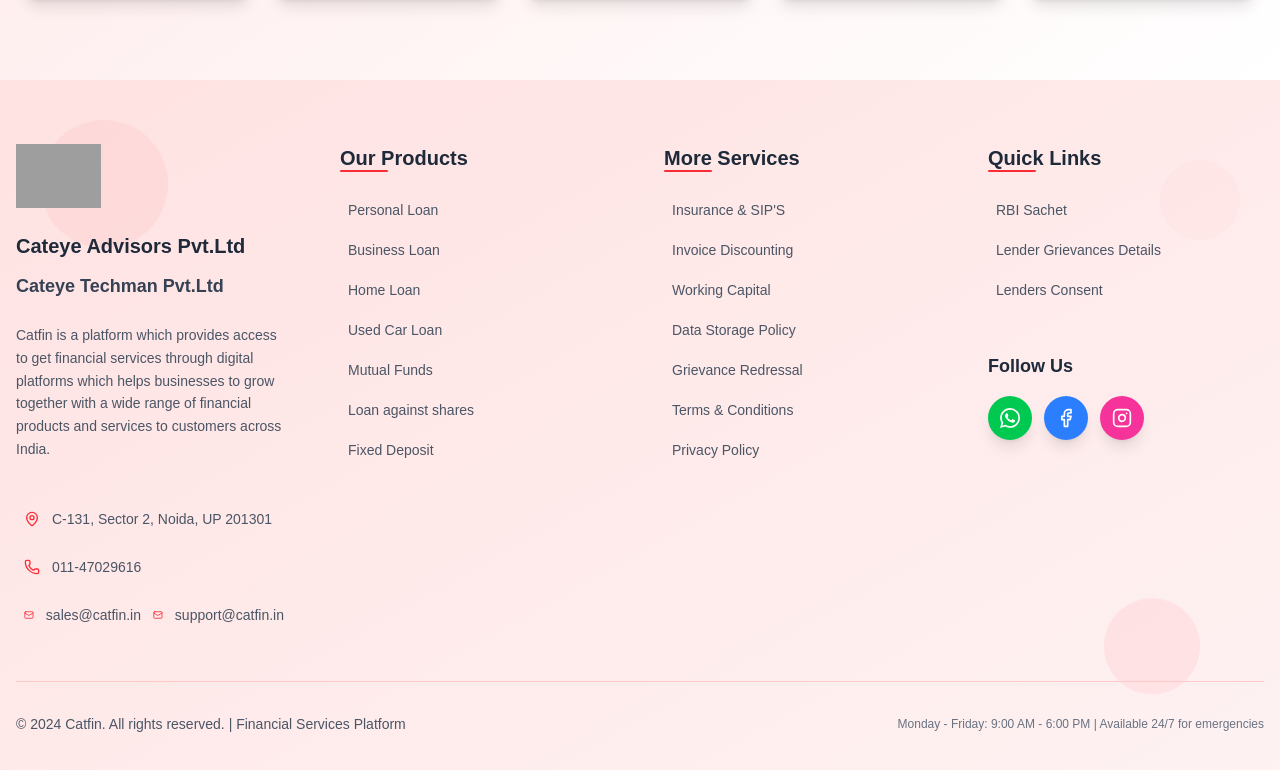
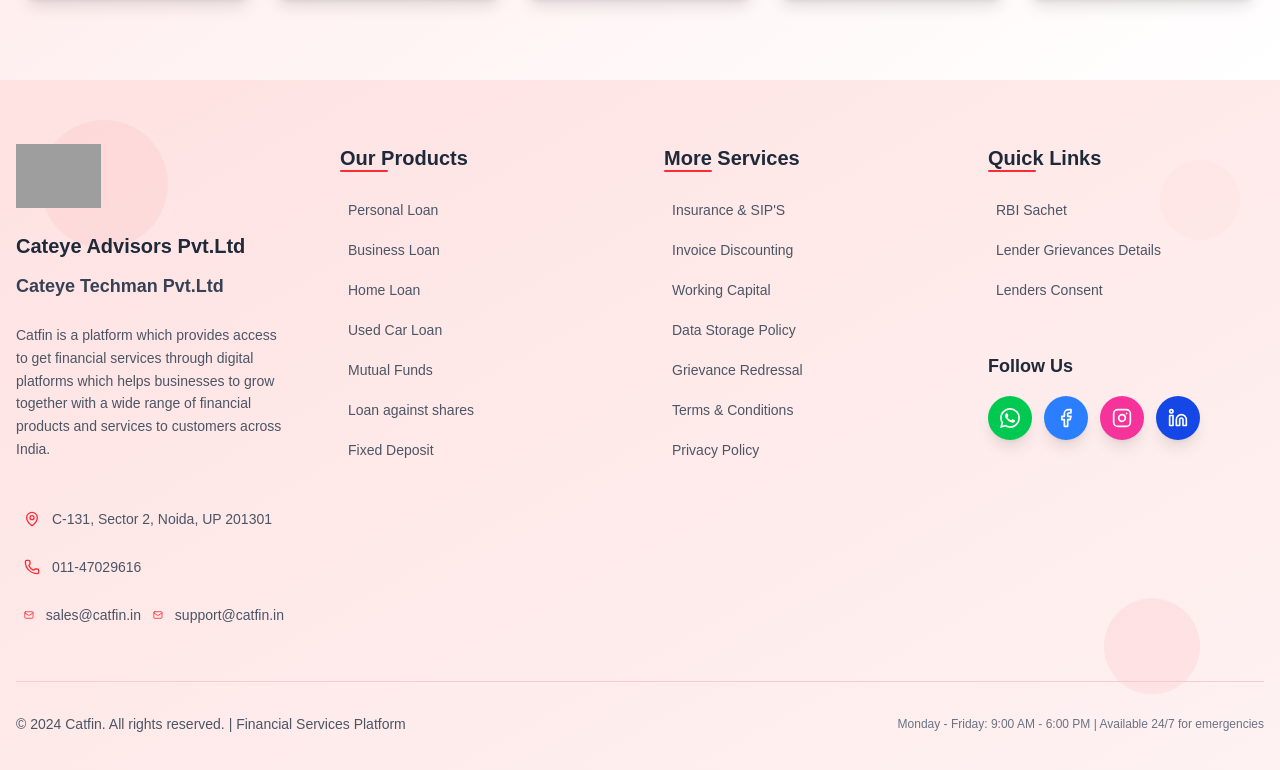
Before and after one commit to deploy-lk/catfin-website-v2, a Next.js app: page / in a window 1280 px wide. Shown: the part 7105-7875 px from the top of the page. Built offline with nearby package versions, Linux system fonts and the light colour scheme; grey boxes are pictures that could not be loaded.

Commit message:
update:added social links in footer

```diff
--- a/app/Footer.tsx
+++ b/app/Footer.tsx
@@ -1,6 +1,13 @@
 "use client";
 import React, { useEffect, useState } from "react";
-import { Mail, Phone, MapPin, Facebook, Instagram } from "lucide-react";
+import {
+  Mail,
+  Phone,
+  MapPin,
+  Facebook,
+  Instagram,
+  Linkedin,
+} from "lucide-react";
 import Image from "next/image";
 
 const Footer = () => {
@@ -253,7 +260,7 @@
                 </a>
 
                 <a
-                  href="#"
+                  href="https://www.facebook.com/catfin.india/"
                   target="_blank"
                   rel="noopener noreferrer"
                   className="bg-blue-500 hover:bg-blue-600 text-white p-3 rounded-full transition-all duration-300 transform hover:scale-110 hover:rotate-3 shadow-lg hover:shadow-xl"
@@ -263,13 +270,22 @@
                 </a>
 
                 <a
-                  href="#"
+                  href="https://www.linkedin.com/company/catfin-in"
                   target="_blank"
                   rel="noopener noreferrer"
                   className="bg-pink-500 hover:bg-pink-600 text-white p-3 rounded-full transition-all duration-300 transform hover:scale-110 hover:rotate-3 shadow-lg hover:shadow-xl"
                   aria-label="Follow us on Instagram"
                 >
                   <Instagram className="w-5 h-5" />
+                </a>
+                <a
+                  href="https://www.linkedin.com/company/catfin-in"
+                  target="_blank"
+                  rel="noopener noreferrer"
+                  className="bg-blue-700 hover:bg-blue-800 text-white p-3 rounded-full transition-all duration-300 transform hover:scale-110 hover:rotate-3 shadow-lg hover:shadow-xl"
+                  aria-label="Follow us on LinkedIn"
+                >
+                  <Linkedin className="w-5 h-5" />
                 </a>
               </div>
             </div>
```
